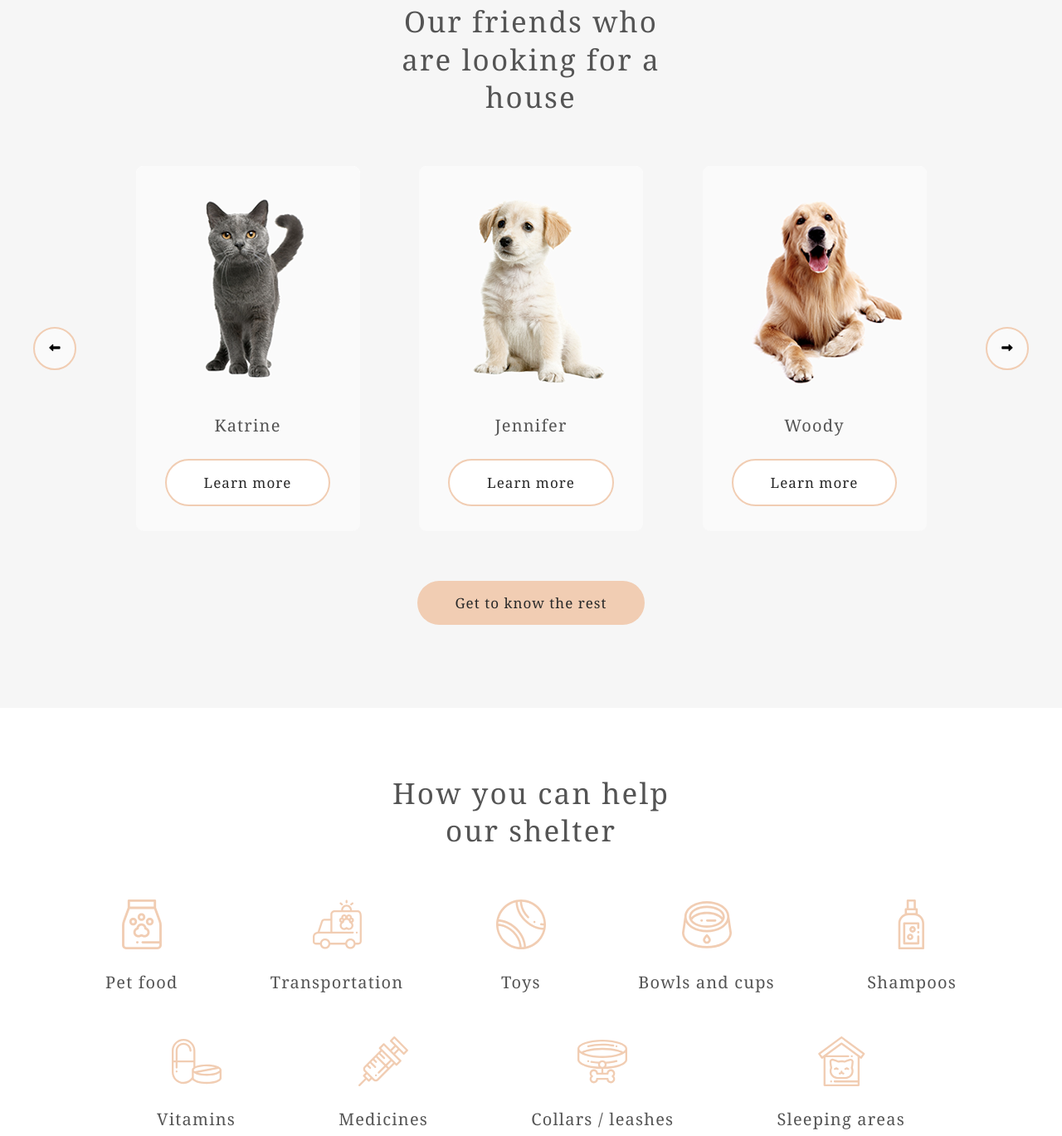
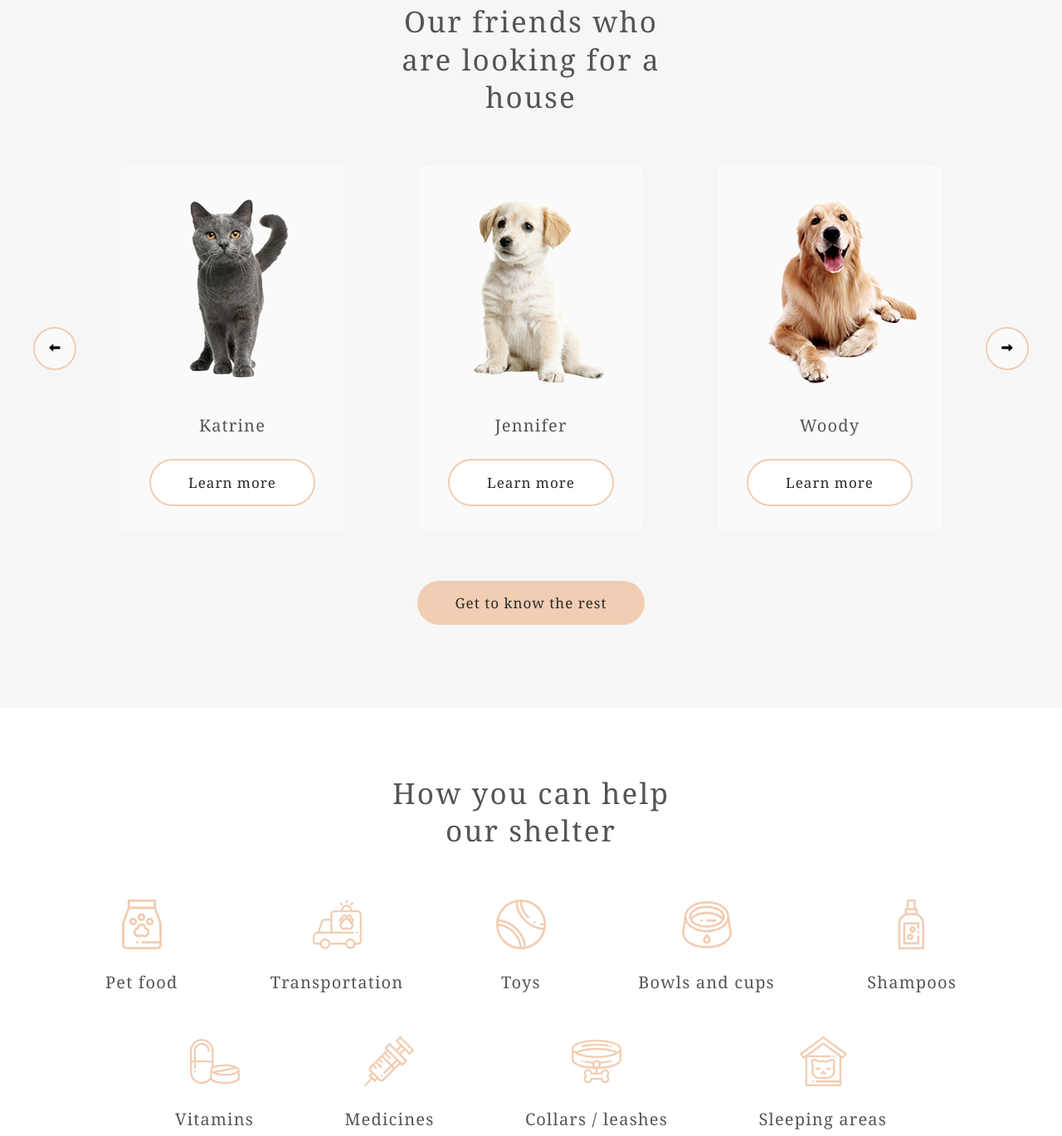
Before and after one commit to KirillKolchanov/online-store, a plain HTML site: page shelter/pages/main/index.html in a window 1280 px wide. Shown: the part 1571-2940 px from the top of the page at 83% size. Drawn offline with Linux system fonts and the light colour scheme.

Commit message:
refactor: change pets-card-content space

```diff
--- a/shelter/pages/main/css/donation-page.css
+++ b/shelter/pages/main/css/donation-page.css
@@ -44,6 +44,7 @@
   line-height: 23px;
   text-align: center;
   display: flex;
+  letter-spacing: 0.06em;
 }
 
 .donation-card-img {
--- a/shelter/pages/main/css/help-page.css
+++ b/shelter/pages/main/css/help-page.css
@@ -17,10 +17,10 @@
 }
 
 .help-list-down {
-  margin-top: 55px;
   display: flex;
   flex-wrap: wrap;
-  justify-content: space-around;
+  justify-content: space-between;
+  margin: 55px 84px 0;
 }
 
 .help-list-item {
--- a/shelter/pages/main/css/pets-page.css
+++ b/shelter/pages/main/css/pets-page.css
@@ -14,8 +14,14 @@
 .pets-content {
   margin-top: 60px;
   display: flex;
+  align-items: center;
   justify-content: space-between;
-  align-items: center;
+}
+
+.pets-card-content {
+  width: 990px;
+  display: flex;
+  justify-content: space-between;
 }
 
 .pet-card {
--- a/shelter/pages/main/index.html
+++ b/shelter/pages/main/index.html
@@ -42,6 +42,7 @@
       are looking for a house</h2>
       <div class="pets-content">
         <button class="pet-content-arrow left-array"><i class="fa-solid fa-left-long"></i></button>
+        <div class="pets-card-content">
           <div class="pet-card">
             <img src="../../assets/img/pets-katrine.png" alt="">
             <h4 class="pet-card-title">Katrine</h4>
@@ -56,6 +57,7 @@
             <img src="../../assets/img/pets-woody.png" alt="">
             <h4 class="pet-card-title">Woody</h4>
             <div class="pet-card-button-wrapper"><button class="pet-card-button">Learn more</button></div>
+          </div>
         </div>
         <button class="pet-content-arrow right-array"><i class="fa-solid fa-right-long"></i></button>
       </div>
--- a/shelter/pages/pets/css/header-page.css
+++ b/shelter/pages/pets/css/header-page.css
@@ -1,5 +1,5 @@
 header {
-  padding: 30px 30px;
+  padding: 30px 40px;
   background-color: #fafafa;
   position: sticky;
   top: 0;
@@ -33,7 +33,7 @@ header {
 nav {
   display: flex;
   width: 445px;
-  justify-content: space-around;
+  justify-content: space-between;
   color: #CDCDCD;
 }
 
```
Lines whose indentation alone changed are shown as unchanged.
